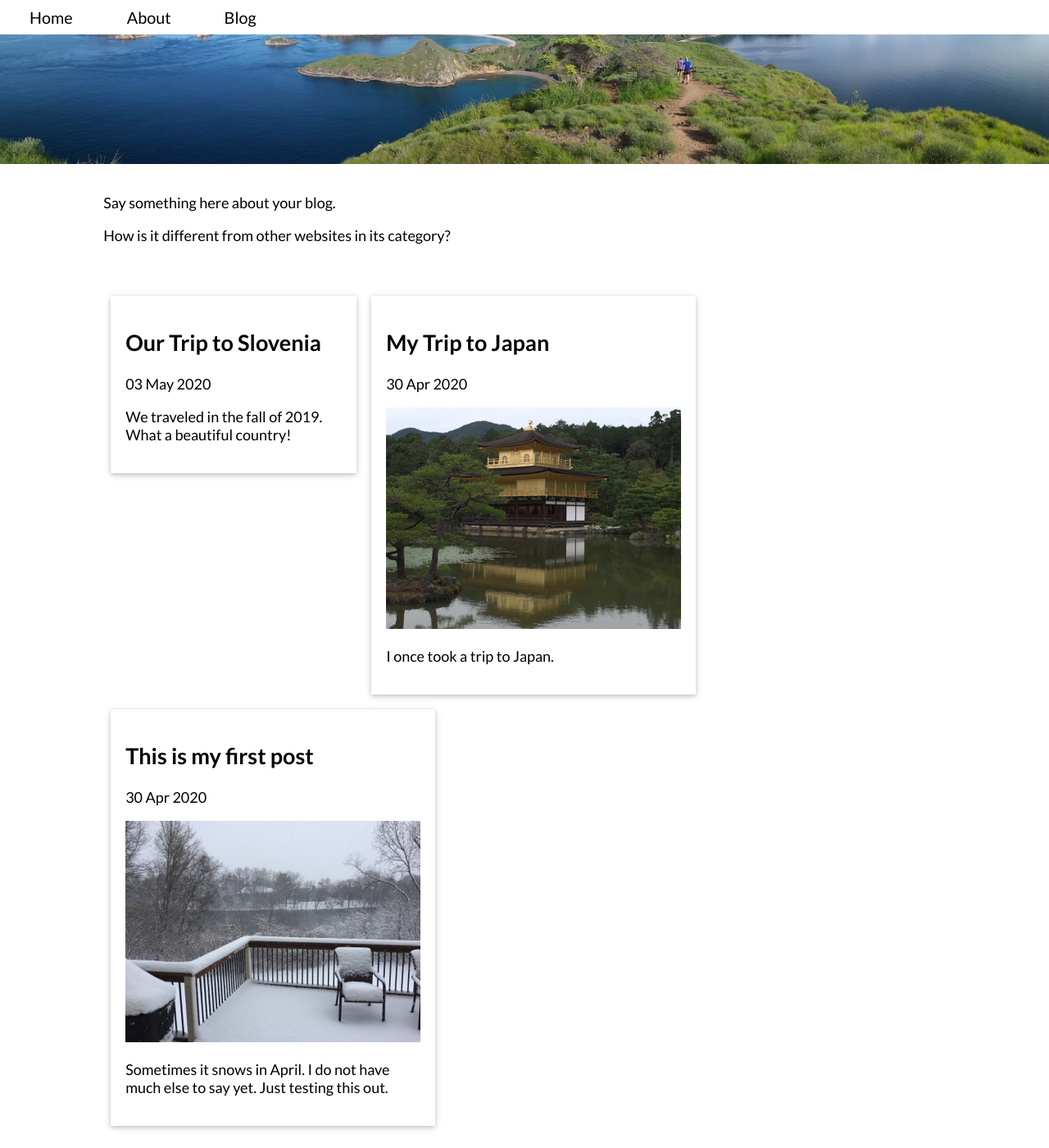
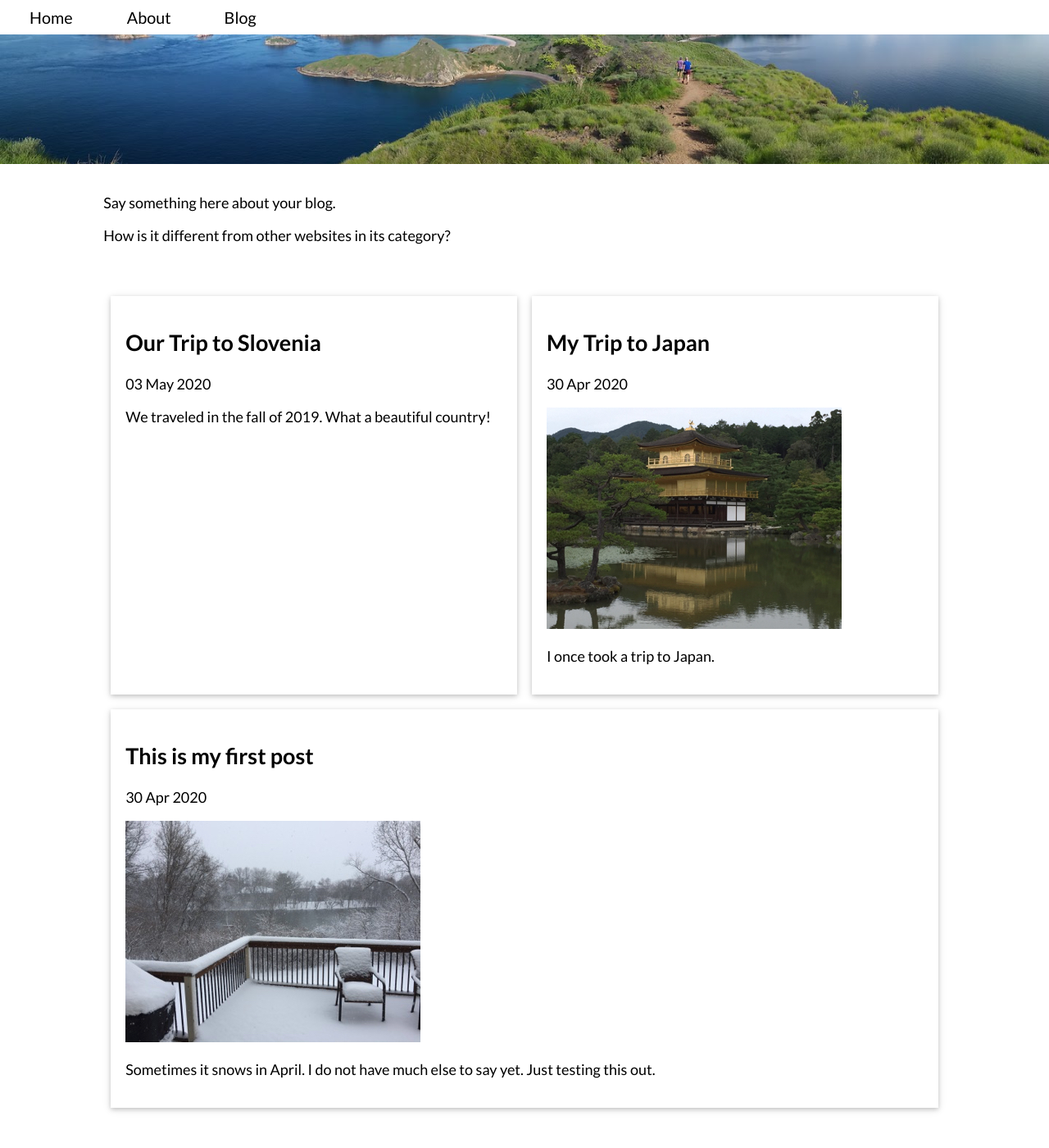
Before and after one commit to placeholdergit/cloneexpjekyllcms, a Jekyll site: the page built from index.md, in a window 1280 px wide and 1400 px high, scrolled down 202 px. Shown: the whole window at 82% size. Built offline with Jekyll 4.4.1, drawn with Linux system fonts in a browser that asks for light colours; a script that is not in the unit is left out; after the commit the page ends 1580 px from its top, so only the background shows below that.

Commit message:
Made .post-list {display: flex}, edited attributes

```diff
--- a/_includes/posts.html
+++ b/_includes/posts.html
@@ -1,4 +1,4 @@
-<div class="flex-container">
+
 {% if page.title == 'Home' %}
   {% assign x = 3 %}
 {% else }
@@ -11,4 +11,3 @@
     {{ post.excerpt }}
   </div>
 {% endfor %}
-</div>
--- a/_sass/main.scss
+++ b/_sass/main.scss
@@ -70,8 +70,7 @@ ul {
   box-shadow:0 2px 5px 0 rgba(0,0,0,0.16),0 2px 10px 0 rgba(0,0,0,0.12);
   padding: 1em;
   margin: 0.5em;
-  flex: 0 1 300px;
-  align-self: flex-start;
+  flex: 1 1 300px;
 }
 .flex-container {
   display: flex;
@@ -136,6 +135,12 @@ ul {
   padding-right: 2rem;
   padding-left: 2rem;
 }
+.post-list {
+  display: flex;
+  flex-wrap: wrap;
+  justify-content: center;
+  align-items: stretch;
+}
 .sticky-top {
   top: 0;
   position: sticky;
```
Lines whose indentation alone changed are shown as unchanged.
